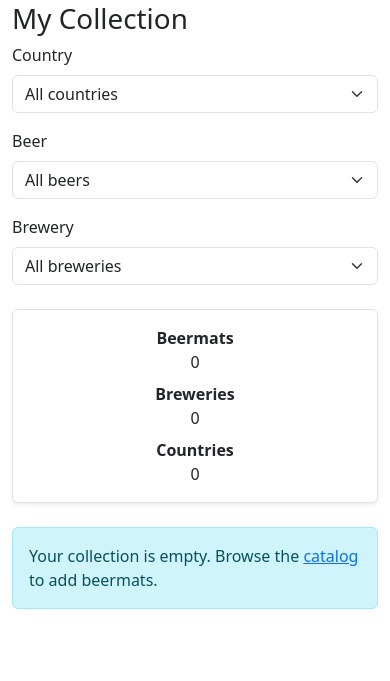
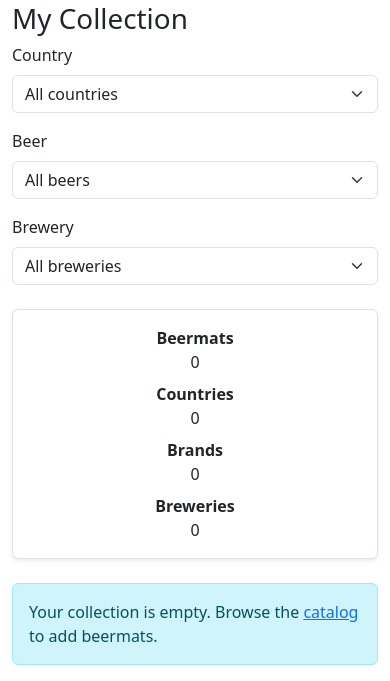
Before and after one commit to Fishhma/Beermat, a Django app: page /collection/ in a window 390 px wide. Shown: the part 227-908 px from the top of the page. Before the commit the page ends 836 px from the top, so only its background shows below. Run offline with Django 5.2, Linux system fonts and the light colour scheme; the visitor is signed in with stand-in values (Sample User, id 1); data that the repository does not hold is empty.

Commit message:
Fix catalog/my_collection stats, add Brands and mobile-friendly thumbnail layout

```diff
--- a/beermats/views.py
+++ b/beermats/views.py
@@ -128,8 +128,9 @@ def catalog(request):
         beermats = beermats.filter(brewery=selected_brewery)
 
     catalog_total_beermats = beermats.count()
+    catalog_total_countries = beermats.filter(country__gt='').values('country').distinct().count()
+    catalog_total_brands = beermats.filter(beer_name__gt='').values('beer_name').distinct().count()
     catalog_total_breweries = beermats.filter(brewery__gt='').values('brewery').distinct().count()
-    catalog_total_countries = beermats.filter(country__gt='').values('country').distinct().count()
 
     return render(
         request,
@@ -143,8 +144,9 @@ def catalog(request):
             'selected_beer': selected_beer,
             'selected_brewery': selected_brewery,
             'catalog_total_beermats': catalog_total_beermats,
+            'catalog_total_countries': catalog_total_countries,
+            'catalog_total_brands': catalog_total_brands,
             'catalog_total_breweries': catalog_total_breweries,
-            'catalog_total_countries': catalog_total_countries,
         },
     )
 
@@ -181,8 +183,9 @@ def my_collection(request):
         items = items.filter(beermat__brewery=selected_brewery)
 
     collection_total_beermats = items.count()
+    collection_total_countries = items.filter(beermat__country__gt='').values('beermat__country').distinct().count()
+    collection_total_brands = items.filter(beermat__beer_name__gt='').values('beermat__beer_name').distinct().count()
     collection_total_breweries = items.filter(beermat__brewery__gt='').values('beermat__brewery').distinct().count()
-    collection_total_countries = items.filter(beermat__country__gt='').values('beermat__country').distinct().count()
 
     countries = base_items
     if selected_beer and selected_beer != 'all':
@@ -233,10 +236,32 @@ def my_collection(request):
             'selected_beer': selected_beer,
             'selected_brewery': selected_brewery,
             'collection_total_beermats': collection_total_beermats,
+            'collection_total_countries': collection_total_countries,
+            'collection_total_brands': collection_total_brands,
             'collection_total_breweries': collection_total_breweries,
-            'collection_total_countries': collection_total_countries,
         },
     )
+
+
+def _get_collection_stats(request):
+    selected_country = request.GET.get('country', 'all')
+    selected_beer = request.GET.get('beer', 'all')
+    selected_brewery = request.GET.get('brewery', 'all')
+
+    items = CollectionItem.objects.filter(user=request.user)
+    if selected_country and selected_country != 'all':
+        items = items.filter(beermat__country=selected_country)
+    if selected_beer and selected_beer != 'all':
+        items = items.filter(beermat__beer_name=selected_beer)
+    if selected_brewery and selected_brewery != 'all':
+        items = items.filter(beermat__brewery=selected_brewery)
+
+    return {
+        'collection_total_beermats': items.count(),
+        'collection_total_countries': items.filter(beermat__country__gt='').values('beermat__country').distinct().count(),
+        'collection_total_brands': items.filter(beermat__beer_name__gt='').values('beermat__beer_name').distinct().count(),
+        'collection_total_breweries': items.filter(beermat__brewery__gt='').values('beermat__brewery').distinct().count(),
+    }
 
 
 @login_required
@@ -286,16 +311,16 @@ def add_to_collection(request, beermat_id):
     item, created = CollectionItem.objects.get_or_create(user=request.user, beermat=beermat)
 
     if request.headers.get('x-requested-with') == 'XMLHttpRequest':
-        return JsonResponse(
-            {
-                'success': True,
-                'action': 'added',
-                'collection_item_id': item.id,
-                'beermat_id': beermat.id,
-                'remove_url': reverse('remove_from_collection', args=[item.id]),
-                'add_url': reverse('add_to_collection', args=[beermat.id]),
-            }
-        )
+        response_data = {
+            'success': True,
+            'action': 'added',
+            'collection_item_id': item.id,
+            'beermat_id': beermat.id,
+            'remove_url': reverse('remove_from_collection', args=[item.id]),
+            'add_url': reverse('add_to_collection', args=[beermat.id]),
+        }
+        response_data.update(_get_collection_stats(request))
+        return JsonResponse(response_data)
 
     next_url = request.GET.get('next') or request.META.get('HTTP_REFERER') or 'catalog'
     return redirect(next_url)
@@ -308,15 +333,15 @@ def remove_from_collection(request, item_id):
     item.delete()
 
     if request.headers.get('x-requested-with') == 'XMLHttpRequest':
-        return JsonResponse(
-            {
-                'success': True,
-                'action': 'removed',
-                'collection_item_id': item_id,
-                'beermat_id': beermat_id,
-                'add_url': reverse('add_to_collection', args=[beermat_id]),
-            }
-        )
+        response_data = {
+            'success': True,
+            'action': 'removed',
+            'collection_item_id': item_id,
+            'beermat_id': beermat_id,
+            'add_url': reverse('add_to_collection', args=[beermat_id]),
+        }
+        response_data.update(_get_collection_stats(request))
+        return JsonResponse(response_data)
 
     next_url = request.GET.get('next') or request.META.get('HTTP_REFERER') or 'my_collection'
     return redirect(next_url)
--- a/templates/beermats/base.html
+++ b/templates/beermats/base.html
@@ -6,11 +6,13 @@
     <title>{% block title %}Beermat Collector{% endblock %}</title>
     <link rel="stylesheet" href="https://cdn.jsdelivr.net/npm/bootstrap@5.3.3/dist/css/bootstrap.min.css">
     <style>
-      /* Force all coaster images to a consistent square size while preserving their aspect ratios */
+      /* Responsive coaster thumbnails for desktop and phone screens */
       .beermat-photo {
-        width: 200px;
-        height: 200px;
+        max-width: 200px;
+        width: 100%;
+        aspect-ratio: 1 / 1;
         object-fit: cover;
+        display: block;
       }
 
       /* Keep profile images consistent but not force fixed dimensions */
@@ -81,7 +83,12 @@
         const page = link.dataset.page || '';
         const url = link.href;
 
-        fetch(url, {
+        let requestUrl = url;
+        if (page === 'my_collection' && window.location.search) {
+          requestUrl += (url.includes('?') ? '&' : '?') + window.location.search.slice(1);
+        }
+
+        fetch(requestUrl, {
           method: 'GET',
           headers: {
             'X-Requested-With': 'XMLHttpRequest',
@@ -124,10 +131,24 @@
                 card.remove();
               }
 
-              const countSpan = document.querySelector('.collection-count-beermats');
-              if (countSpan) {
-                const value = parseInt(countSpan.textContent, 10);
-                countSpan.textContent = Number.isNaN(value) ? '0' : Math.max(0, value - 1);
+              const beermatsSpan = document.querySelector('.collection-count-beermats');
+              if (beermatsSpan && typeof data.collection_total_beermats === 'number') {
+                beermatsSpan.textContent = data.collection_total_beermats;
+              }
+
+              const countriesSpan = document.querySelector('.collection-count-countries');
+              if (countriesSpan && typeof data.collection_total_countries === 'number') {
+                countriesSpan.textContent = data.collection_total_countries;
+              }
+
+              const brandsSpan = document.querySelector('.collection-count-brands');
+              if (brandsSpan && typeof data.collection_total_brands === 'number') {
+                brandsSpan.textContent = data.collection_total_brands;
+              }
+
+              const breweriesSpan = document.querySelector('.collection-count-breweries');
+              if (breweriesSpan && typeof data.collection_total_breweries === 'number') {
+                breweriesSpan.textContent = data.collection_total_breweries;
               }
             }
           })
--- a/templates/beermats/my_collection.html
+++ b/templates/beermats/my_collection.html
@@ -37,17 +37,21 @@
 
   <div class="mb-4 p-3 bg-white border rounded shadow-sm">
     <div class="row text-center">
-      <div class="col-sm-4 mb-2 mb-sm-0">
+      <div class="col-sm-3 mb-2 mb-sm-0">
         <div class="fw-bold">Beermats</div>
         <div class="collection-count-beermats">{{ collection_total_beermats }}</div>
       </div>
-      <div class="col-sm-4 mb-2 mb-sm-0">
+      <div class="col-sm-3 mb-2 mb-sm-0">
+        <div class="fw-bold">Countries</div>
+        <div class="collection-count-countries">{{ collection_total_countries }}</div>
+      </div>
+      <div class="col-sm-3 mb-2 mb-sm-0">
+        <div class="fw-bold">Brands</div>
+        <div class="collection-count-brands">{{ collection_total_brands }}</div>
+      </div>
+      <div class="col-sm-3">
         <div class="fw-bold">Breweries</div>
-        <div>{{ collection_total_breweries }}</div>
-      </div>
-      <div class="col-sm-4">
-        <div class="fw-bold">Countries</div>
-        <div>{{ collection_total_countries }}</div>
+        <div class="collection-count-breweries">{{ collection_total_breweries }}</div>
       </div>
     </div>
   </div>
@@ -84,7 +88,7 @@
                 <p class="card-text mb-1"><strong>Thickness:</strong> {{ item.beermat.thickness_mm }} mm</p>
               {% endif %}
               <p class="text-muted small mt-2">Added: {{ item.acquired_at|date:'F j, Y' }}</p>
-              <a href="{% url 'remove_from_collection' item.id %}"
+              <a href="{% url 'remove_from_collection' item.id %}?country={{ selected_country|urlencode }}&beer={{ selected_beer|urlencode }}&brewery={{ selected_brewery|urlencode }}"
                  data-collection-action="remove"
                  data-page="my_collection"
                  data-item-id="{{ item.id }}"
```
Also changed, not shown: templates/beermats/catalog.html (+10 -6 lines).
